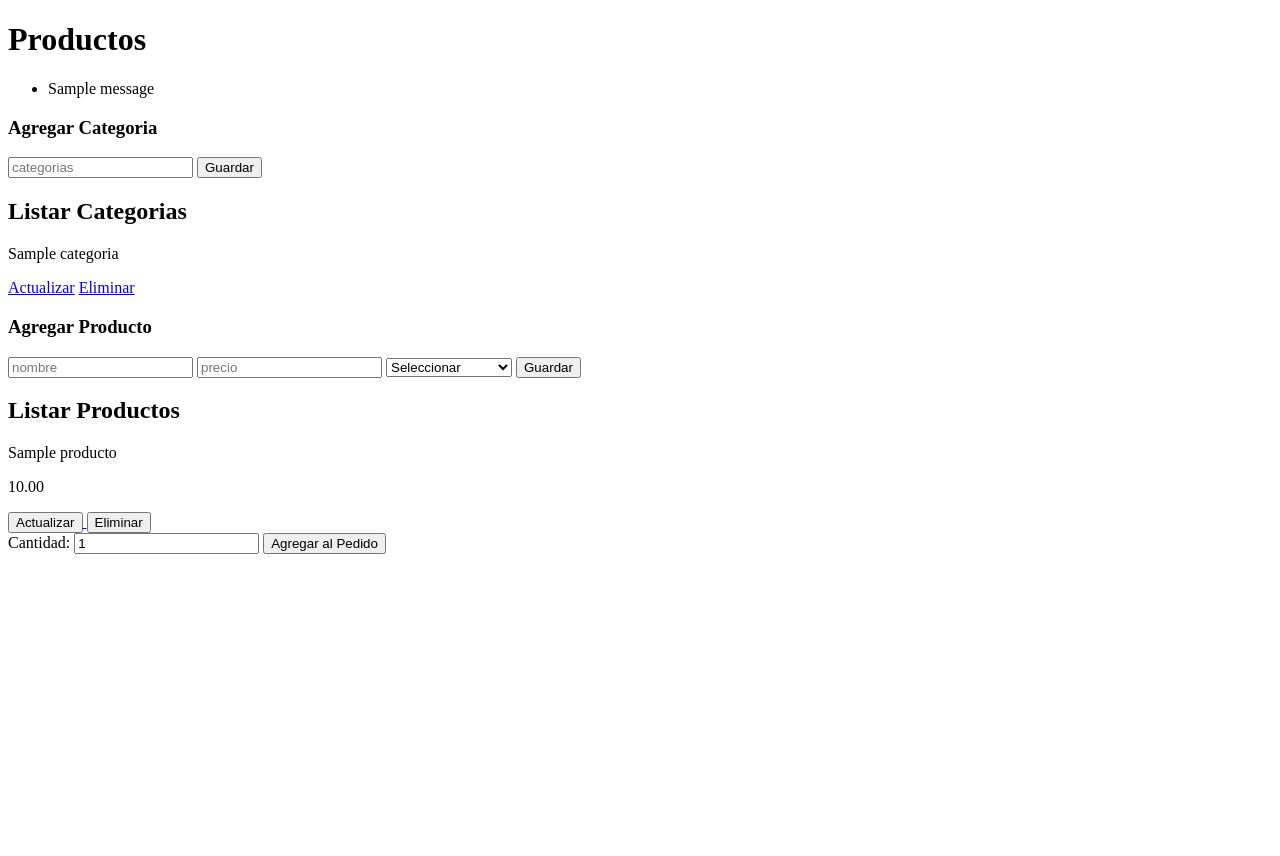
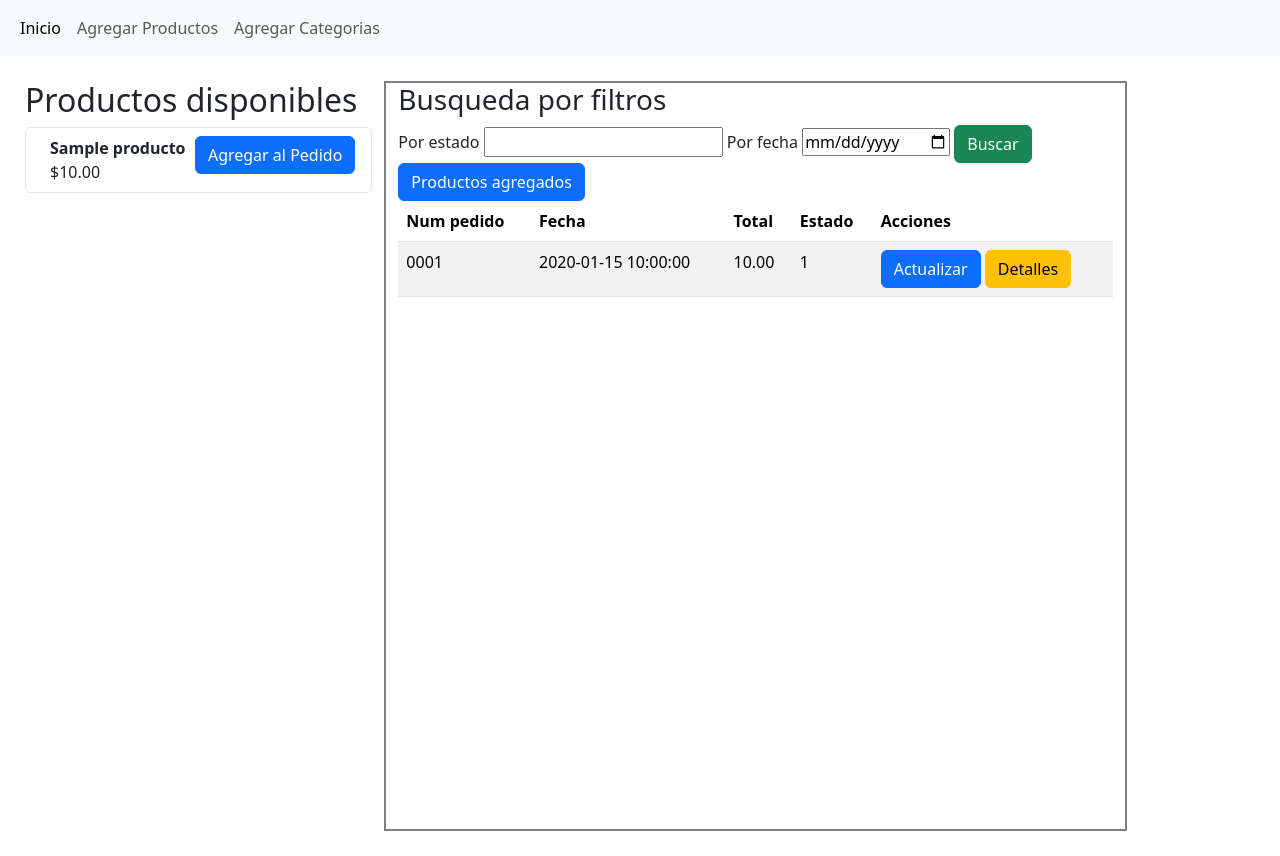
Before and after one commit to JustIbrah16/Ecommerce-Flask-py, a Flask app: page / in a window 1280 px wide. Before the commit the page ends 554 px from the top, so only its background shows below. Run offline with Flask 3, Linux system fonts and the light colour scheme; tables that the repository leaves empty hold one stand-in row (values such as "Sample post"); one stand-in notice (Sample message) is shown; some libraries are stand-ins or nearby versions.

Commit message:
Cambios realizados

```diff
--- a/app.py
+++ b/app.py
@@ -1,4 +1,5 @@
 from flask import Flask
+from flask_bootstrap import Bootstrap5
 from routes.categorias import categorias
 from routes.productos import productos
 from routes.pedidos import pedidos
@@ -6,6 +7,8 @@ from routes.main import main
 from utils.db import db
 
 app = Flask(__name__)
+
+bootstrap = Bootstrap5(app)
 
 app.secret_key = 'secret key'
 app.config['SQLALCHEMY_DATABASE_URI'] = 'mysql://root@localhost:3307/flask_db'
--- a/routes/categorias.py
+++ b/routes/categorias.py
@@ -7,21 +7,25 @@ categorias = Blueprint('categorias', __name__)
 def obtener_categorias():
     return Categorias.query.all()
 
-@categorias.route("/")
+@categorias.route("/add")
 def index():
     categorias = Categorias.query.all()
-    return render_template('index.html', categorias = categorias)
+    return render_template('categorias.html', categorias = categorias)
 
-@categorias.route("/add", methods = ['POST'])
+@categorias.route("/add", methods = ['POST', 'GET'])
 def add():
-    nombre = request.form['nombre']
+    if request.method == 'POST':
 
-    nueva_categoria = Categorias(nombre)
+        nombre = request.form['nombre']
 
-    db.session.add(nueva_categoria)
-    db.session.commit()
+        nueva_categoria = Categorias(nombre)
 
-    return redirect(url_for('categorias.index'))
+        db.session.add(nueva_categoria)
+        db.session.commit()
+
+        return redirect(url_for('categorias.index'))
+
+    return render_template('categorias.html')
 
 @categorias.route("/update/<id>", methods = ['POST', 'GET'])
 def update(id):
--- a/routes/main.py
+++ b/routes/main.py
@@ -2,6 +2,7 @@ from flask import Blueprint, render_template
 from utils.db import db
 from .productos import obtener_productos
 from .categorias import obtener_categorias
+from .pedidos import obtener_pedidos
 from models.productos import Productos
 
 main = Blueprint('main', __name__)
@@ -10,4 +11,5 @@ main = Blueprint('main', __name__)
 def index():
     productos = obtener_productos()
     categorias = obtener_categorias()
-    return render_template('index.html', productos = productos, categorias = categorias)
+    pedidos = obtener_pedidos()
+    return render_template('index.html', productos = productos, categorias = categorias, pedidos = pedidos)
--- a/routes/pedidos.py
+++ b/routes/pedidos.py
@@ -1,4 +1,4 @@
-from flask import Blueprint, render_template, request, redirect, url_for, flash, get_flashed_messages
+from flask import Blueprint, render_template, request, redirect, url_for, flash, get_flashed_messages,session
 import datetime
 from models.productos import Productos
 from .categorias import Categorias
@@ -8,6 +8,10 @@ from models.detalle_pedido import Detalle_pedido
 
 
 pedidos = Blueprint('pedidos', __name__)
+
+def obtener_pedidos():
+    return Pedidos.query.all()
+
 
 @pedidos.route("/add_to_pedido/<producto_id>", methods=['POST'])
 def agregar_producto_a_pedido(producto_id):
--- a/routes/productos.py
+++ b/routes/productos.py
@@ -12,30 +12,33 @@ def obtener_categoria():
 def obtener_productos():
     return Productos.query.all()
 
-@productos.route("/index_productos")
+@productos.route("/add_productos")
 def index():
     productos = Productos.query.filter_by(fk_estado = 2)
     categorias = obtener_categoria()
-    return render_template('index.html', productos = productos, categorias = categorias)
+    return render_template('productos.html', productos = productos, categorias = categorias)
 
-@productos.route("/add_productos", methods = ['POST'])
+@productos.route("/add_productos", methods = ['POST', 'GET'])
 def add_productos():
-    nombre = request.form['nombre']
-    precio = request.form['precio']
-    categoria_id = request.form['categoria']
-    estado = 2
+    if request.method == 'POST':
+        nombre = request.form['nombre']
+        precio = request.form['precio']
+        categoria_id = request.form['categoria']
+        estado = 2
 
-    categoria = Categorias.query.get(categoria_id)
-    if not categoria:
-        flash('Categoria no valida', 'error')
+        categoria = Categorias.query.get(categoria_id)
+        if not categoria:
+            flash('Categoria no valida', 'error')
+            return redirect(url_for('main.index'))
+
+        nuevo_producto = Productos(fk_categoria = categoria_id, nombre = nombre, precio = precio, fk_estado = estado)
+        db.session.add(nuevo_producto)
+        db.session.commit()
+
+    # print(f"Nombre: {nombre}, Precio: {precio}, Categoria ID: {categoria_id}")
         return redirect(url_for('main.index'))
 
-    nuevo_producto = Productos(fk_categoria = categoria_id, nombre = nombre, precio = precio, fk_estado = estado)
-    db.session.add(nuevo_producto)
-    db.session.commit()
-
-    # print(f"Nombre: {nombre}, Precio: {precio}, Categoria ID: {categoria_id}")
-    return redirect(url_for('main.index'))
+    return render_template('productos.html')
 
 @productos.route("/update_productos/<id>", methods = ['POST', 'GET'])
 def update_productos(id):
--- /dev/null
+++ b/static/css/index.css
@@ -0,0 +1,24 @@
+body{
+    margin: 0;
+    height: 100vh;
+    overflow: hidden;
+}
+
+.container{
+    margin: 0%;
+    height: 100%;
+    padding: 25px;
+}
+
+.row{
+    height: 100%;
+}
+
+.productos{
+
+}
+
+.pedidos{
+    border: 2px solid gray;
+    box-sizing: border-box;
+}
--- /dev/null
+++ b/static/js/index.js
@@ -0,0 +1,3 @@
+function add_car(){
+    document.getElementById('')
+}
--- /dev/null
+++ b/templates/header.html
@@ -0,0 +1,17 @@
+<nav class="navbar navbar-expand-lg bg-body-tertiary">
+    <div class="container-fluid">
+      <div class="collapse navbar-collapse" id="navbarNav">
+        <ul class="navbar-nav">
+          <li class="nav-item">
+            <a class="nav-link active" aria-current="page" href="{{ url_for('main.index') }}">Inicio</a>
+          </li>
+          <li class="nav-item">
+            <a class="nav-link" href="{{ url_for('productos.add_productos') }}">Agregar Productos</a>
+          </li>
+          <li class="nav-item">
+            <a class="nav-link" href="{{ url_for('categorias.add') }}">Agregar Categorias</a>
+          </li>
+        </ul>
+      </div>
+    </div>
+  </nav>
--- a/templates/index.html
+++ b/templates/index.html
@@ -4,85 +4,144 @@
     <meta charset="UTF-8">
     <meta name="viewport" content="width=device-width, initial-scale=1.0">
     <title>Document</title>
+    <link href="https://cdn.jsdelivr.net/npm/bootstrap@5.3.3/dist/css/bootstrap.min.css" rel="stylesheet" integrity="sha384-QWTKZyjpPEjISv5WaRU9OFeRpok6YctnYmDr5pNlyT2bRjXh0JMhjY6hW+ALEwIH" crossorigin="anonymous">
+    <link rel="stylesheet" href="{{ url_for('static', filename='css/index.css') }}">
+    <script src="https://cdn.jsdelivr.net/npm/bootstrap@5.3.3/dist/js/bootstrap.bundle.min.js" integrity="sha384-YvpcrYf0tY3lHB60NNkmXc5s9fDVZLESaAA55NDzOxhy9GkcIdslK1eN7N6jIeHz" crossorigin="anonymous"></script>
 </head>
 <body>
-    <h1>Productos</h1>
-
-        {% with messages = get_flashed_messages(with_categories=True) %}
-            {% if messages %}
-                <ul>
-                    {% for category, message in messages %}
-                        <li class="{{ category }}">{{ message }}</li>
+    {% include 'header.html' %}
+    <div class="container">
+        <div class="row h-100">
+            <div class="col-4 productos d-flex flex-column">
+                <h2>Productos disponibles</h2>
+                <ul class="list-group flex-grow-1">
+                    {% for producto in productos %}
+                    <li class="list-group-item d-flex justify-content-between align-items-start">
+                        <div class="ms-2 me-auto">
+                            <div class="fw-bold">{{ producto.nombre }}</div>
+                            ${{ producto.precio }}
+                        </div>
+                        <button class="btn btn-primary" type="button">Agregar al Pedido</button>
+                    </li>
                     {% endfor %}
                 </ul>
-            {% endif %}
-        {% endwith %}
+            </div>
 
-    <form action="{{ url_for('categorias.add') }}" method="POST">
-        <h3>Agregar Categoria</h3>
-        <input type="text" name="nombre" placeholder="categorias" required>
-        <button>Guardar</button>
-    </form>
-    <div>
-
-        <div>
-            <h2>Listar Categorias</h2>
-            {% for categoria in categorias %}
-            <div>
-                <p>{{ categoria.nombre }}</p>
-                <div>
-                    <a href="{{ url_for('categorias.update', id=categoria.id) }}">Actualizar</a>
-                    <a href="{{ url_for('categorias.delete', id=categoria.id) }}">Eliminar</a>
-                </div>
+            <div class="col-8 pedidos">
+                <form action="" method="POST">
+                    <h3>Busqueda por filtros</h3>
+                    <label for="">Por estado</label>
+                    <input type="text">
+                    <label for="">Por fecha</label>
+                    <input type="date">
+                    <button type="button" class="btn btn-success">Buscar</button>
+                </form>
+                <button type="button" class="btn btn-primary" data-bs-toggle="modal" data-bs-target="#exampleModal">
+                  Productos agregados
+                </button>
+                <table class="table table-striped">
+                    <thead>
+                        <tr>
+                            <th>Num pedido</th>
+                            <th>Fecha</th>
+                            <th>Total</th>
+                            <th>Estado</th>
+                            <th>Acciones</th>
+                        </tr>
+                    </thead>
+                    <tbody>
+                        {% for pedido in pedidos %}
+                        <tr>
+                            <td>0001</td>
+                            <td>{{ pedido.fecha }}</td>
+                            <td>{{ pedido.total }}</td>
+                            <td>{{ pedido.fk_estado }}</td>
+                            <td>
+                                <button type="button" class="btn btn-primary">Actualizar</button>
+                                <button type="button" class="btn btn-warning" data-bs-toggle="modal" data-bs-target="#modalDetalles">Detalles</button>
+                            </td>
+                        </tr>
+                        {% endfor %}
+                    </tbody>
+                  </table>
             </div>
-            {% endfor %}
         </div>
-
     </div>
 
-    <form action="{{ url_for('productos.add_productos') }}" method="POST">
-        <h3>Agregar Producto</h3>
-        <input type="text" name="nombre" placeholder="nombre" required>
-        <input type="text" name="precio" placeholder="precio" required>
-        <select name="categoria" id="" required>
-            <option value="">Seleccionar</option>
-            {% for categoria in categorias %}
-                <option value="{{ categoria.id }}">{{ categoria.nombre }}</option>
-            {% endfor %}
-        </select>
-        <button>Guardar</button>
-    </form>
+    <div class="modal fade" id="modalDetalles" tabindex="-1" aria-labelledby="exampleModalLabel" aria-hidden="true">
+        <div class="modal-dialog modal-lg">
+          <div class="modal-content">
+            <div class="modal-header">
+              <h1 class="modal-title fs-5" id="exampleModalLabel">Modal title</h1>
+              <button type="button" class="btn-close" data-bs-dismiss="modal" aria-label="Close"></button>
+            </div>
+            <div class="modal-body">
+                <table class="table">
+                    <thead>
+                      <tr>
+                        <th scope="col">#</th>
+                        <th scope="col">Nombre</th>
+                        <th scope="col">Precio</th>
+                        <th scope="col">Cantidad</th>
+                        <th scope="col">Subtotal</th>
+                      </tr>
+                    </thead>
+                    <tbody>
+                      <tr>
+                        <th scope="row">1</th>
+                        <td>Audifonos</td>
+                        <td>260000</td>
+                        <td>2</td>
+                        <td>520000</td>
+                      </tr>
+                    </tbody>
+                  </table>
+            </div>
+            <div class="modal-footer">
+              <button type="button" class="btn btn-secondary" data-bs-dismiss="modal">Close</button>
+            </div>
+          </div>
+        </div>
+      </div>
 
-    <div>
+      <div class="modal fade" id="exampleModal" tabindex="-1" aria-labelledby="exampleModalLabel" aria-hidden="true">
+        <div class="modal-dialog modal-lg">
+          <div class="modal-content">
+            <div class="modal-header">
+              <h1 class="modal-title fs-5" id="exampleModalLabel">Modal title</h1>
+              <button type="button" class="btn-close" data-bs-dismiss="modal" aria-label="Close"></button>
+            </div>
+            <div class="modal-body">
+                <table class="table">
+                    <thead>
+                      <tr>
+                        <th scope="col">#</th>
+                        <th scope="col">Nombre</th>
+                        <th scope="col">Precio</th>
+                        <th scope="col">Cantidad</th>
+                        <th scope="col">Subtotal</th>
+                        <th scope="col">Acciones</th>
+                      </tr>
+                    </thead>
+                    <tbody>
+                      <tr>
+                        <th scope="row">1</th>
+                        <td>Audifonos</td>
+                        <td>260000</td>
+                        <td>2</td>
+                        <td>520000</td>
+                        <td><button type="button" class="btn btn-danger">Eliminar</button></td>
+                      </tr>
+                    </tbody>
+                  </table>
+            </div>
+            <div class="modal-footer">
+              <button type="button" class="btn btn-secondary" data-bs-dismiss="modal">Close</button>
+            </div>
+          </div>
+        </div>
+      </div>
 
-        <div>
-            <h2>Listar Productos</h2>
-            {% for producto in productos %}
-            <div>
-                <p>{{ producto.nombre }}</p>
-                <p>{{ producto.precio }}</p>
-                <p>{{ producto.categoria }}</p>
-                <div>
-                    <a href="{{ url_for('productos.update_productos', id=producto.id) }}">
-                        <button>Actualizar</button>
-                    </a>
-                    <form action="{{ url_for('productos.delete_productos', id=producto.id) }}" method="POST" style="display: inline;">
-                        <button type="submit">Eliminar</button>
-                    </form>
 
-                    <form action="{{ url_for('pedidos.agregar_producto_a_pedido', producto_id=producto.id) }}" method="POST">
-                        <label for="cantidad">Cantidad:</label>
-                        <input type="number" name="cantidad" value="1" min="1" required>
-                        <button type="submit">Agregar al Pedido</button>
-                    </form>
-
-                </div>
-            </div>
-            {% endfor %}
-        </div>
-
-    <!-- {% block body %}
-
-    {% endblock %} -->
 </body>
 </html>
```
Also changed, not shown: templates/categorias.html (added, +27 -0 lines), templates/productos.html (+27 -20 lines).
